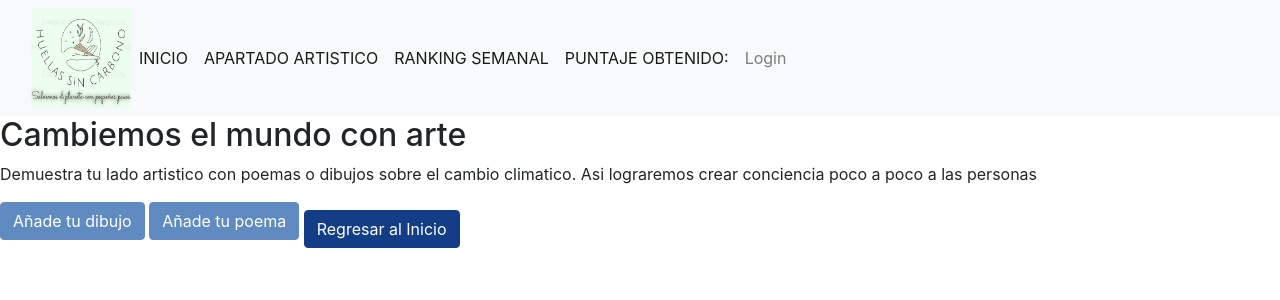
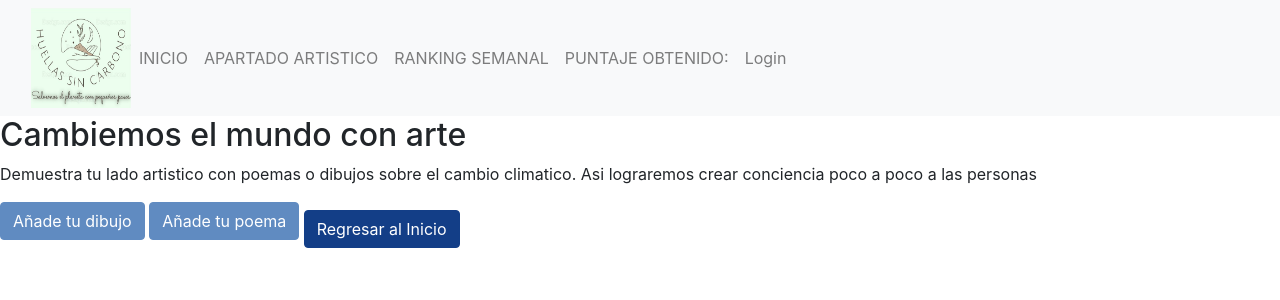
Before and after one commit to lfcepe/Challenge, a Django app: template challenge/retoshuellascarbono/templates/arte.html in a window 1280 px wide. Shown: the top 300 px of the page. Run offline with Django 4.2, Linux system fonts and the light colour scheme; the template is opened without the code that fills it, so the values that code supplies are empty; some libraries are stand-ins or nearby versions.

Commit message:
modificacion base

```diff
--- a/challenge/retoshuellascarbono/templates/base.html
+++ b/challenge/retoshuellascarbono/templates/base.html
@@ -18,16 +18,16 @@
               <div class="collapse navbar-collapse" id="navbarNav">
                 <ul class="navbar-nav">
                   <li class="nav-item">
-                    <a class="nav-link active" aria-current="page" href="#">INICIO</a>
+                    <a class="nav-link" aria-current="page" href="#">INICIO</a>
                   </li>
                   <li class="nav-item">
-                    <a class="nav-link active" href="#">APARTADO ARTISTICO</a>
+                    <a class="nav-link" href="#">APARTADO ARTISTICO</a>
                   </li>
                   <li class="nav-item">
-                    <a class="nav-link active" href="#">RANKING SEMANAL</a>
+                    <a class="nav-link" href="#">RANKING SEMANAL</a>
                   </li>
                   <li class="nav-item">
-                    <a class="nav-link active" href="#">PUNTAJE OBTENIDO: </a>
+                    <a class="nav-link" href="#">PUNTAJE OBTENIDO: </a>
                   </li>
                   {% if user.is_authenticated %}
                   <li class="nav-item">
```
